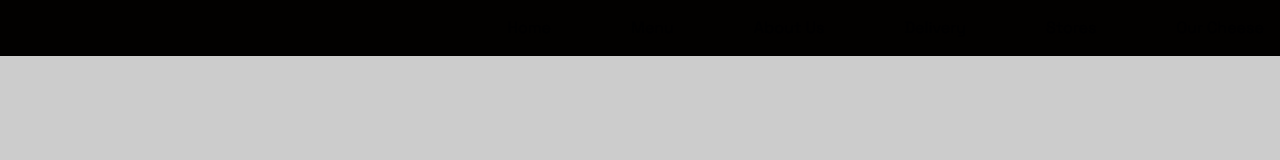
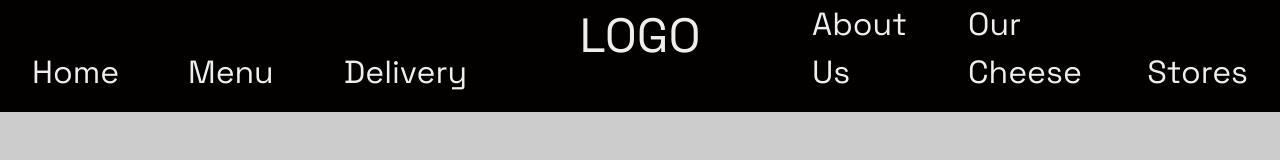
Before and after one commit to devoid-of-thought/odin-restaurant-page, a website built with webpack: page src/template.html in a window 1280 px wide. Built offline with nearby package versions, Linux system fonts and the light colour scheme.

Commit message:
Added images. Added style to header.

```diff
--- a/src/index.js
+++ b/src/index.js
@@ -1,3 +1 @@
 import "./styles.css";
-
-alert("Welcome to the restaurant page!")
--- a/src/styles.css
+++ b/src/styles.css
@@ -79,6 +79,7 @@ h6 {
   font-size: 16px;
   --far-background-color: #cccccc;
   --close-background-color: #eeeeee;
+  --text-on-primary-color: #eeeeee;
   --primary-color: #020100;
   --secondary-color: #801a86;
   --accent-color: #e768f3;
@@ -89,10 +90,52 @@ body {
 }
 header {
   background-color: var(--primary-color);
-  padding: 1rem;
+  padding: 0 2rem 1rem 2rem;
 }
 nav {
-  display: flex;
-  justify-content: flex-end;
-  gap: 5rem;
+  display: grid;
+  grid-template-columns: repeat(8, 1fr);
+  grid-template-areas: "home menu contact logo logo about blog careers";
+  gap: 2rem;
 }
+nav .header-link {
+  color: var(--text-on-primary-color);
+  font-size: 2rem;
+  text-decoration: none;
+  align-self: end;
+}
+nav .header-link:nth-of-type(1),
+nav .header-link:nth-of-type(2),
+nav .header-link:nth-of-type(3){
+  justify-self: start;
+}
+nav .header-link:nth-of-type(4),
+nav .header-link:nth-of-type(5),
+nav .header-link:nth-of-type(6){
+  justify-self: end;
+}
+nav .header-link:nth-of-type(1) {
+  grid-area: home;
+  }
+nav .header-link:nth-of-type(2) {
+  grid-area: menu;
+  }
+nav .header-link:nth-of-type(3) {
+  grid-area: contact;
+  }
+nav .header-logo {
+  grid-area: logo;
+  align-self: baseline;
+  justify-self: center;
+  font-size: 3rem;
+  color: var(--text-on-primary-color)
+}
+nav .header-link:nth-of-type(4){
+  grid-area: about;
+}
+nav .header-link:nth-of-type(5){
+  grid-area: blog;
+}
+nav .header-link:nth-of-type(6){
+  grid-area: careers;
+}
--- a/src/template.html
+++ b/src/template.html
@@ -6,18 +6,19 @@
     <title>Restaurant Page</title>
     <link rel="stylesheet" href="styles.css">
     <link rel="preconnect" href="https://fonts.googleapis.com">
-<link rel="preconnect" href="https://fonts.gstatic.com" crossorigin>
-<link href="https://fonts.googleapis.com/css2?family=Space+Grotesk:wght@300..700&display=swap" rel="stylesheet">
+    <link rel="preconnect" href="https://fonts.gstatic.com" crossorigin>
+    <link href="https://fonts.googleapis.com/css2?family=Space+Grotesk:wght@300..700&display=swap" rel="stylesheet">
 </head>
 <body>
     <header>
         <nav>
-            <a >Home</a >
-            <a >Menu</a >
-            <a >About Us</a >
-            <a >Delivery</a >
-            <a >Stores</a >
-            <a >Our Cheese</a >
+            <a class="header-link">Home</a >
+            <a class="header-link">Menu</a >
+            <a class="header-link">Delivery</a >
+            <p class="header-logo">LOGO</p>
+            <a class="header-link">About Us</a >
+            <a class="header-link">Our Cheese</a >
+            <a class="header-link">Stores</a >
         </nav>
     </header>
     <div id="content">
```
Also changed, not shown: images/cheese-3373604_1280.jpg (added), images/corinnabarbara-cheese-2205913_1280.jpg (added), images/ctrlaltdck-cheese-4072040_1280.jpg (added), images/davidvives90-cheese-8274861_1280.jpg (added), images/dobby310-cheese-877866_1280.jpg (added), images/jamstraightuk-cheese-4715399_1280.jpg (added), images/jhenning-cheese-8437668_1280.jpg (added).
